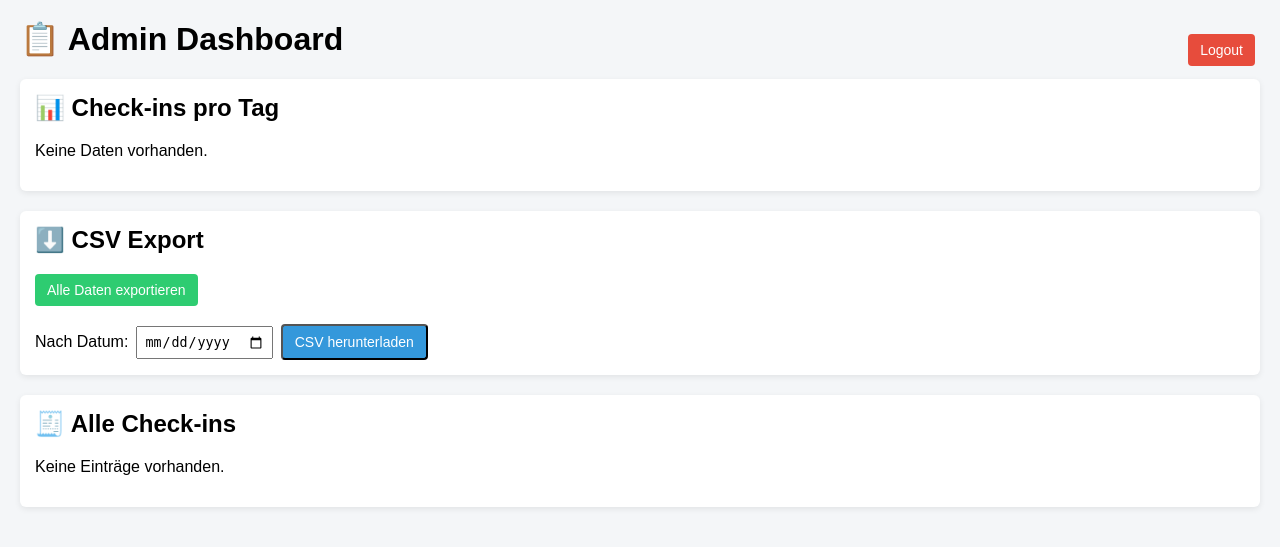
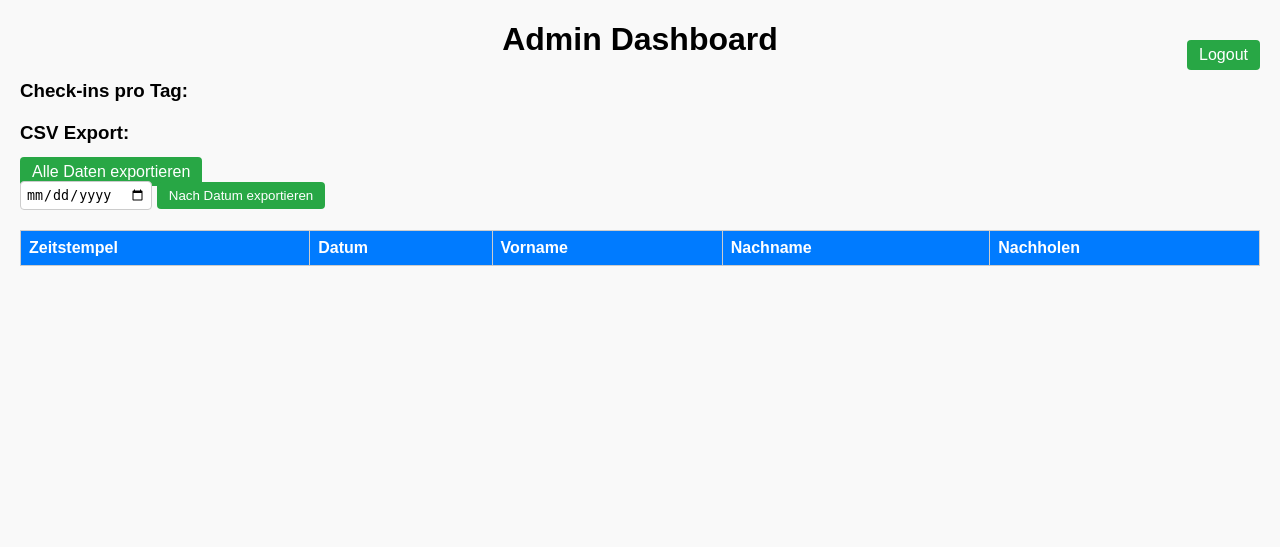
Before and after one commit to mbotru/qr-anwesenheit, a Flask app: page /admin/dashboard in a window 1280 px wide. Shown: the top 547 px of the page. Run offline with Flask 3, Linux system fonts and the light colour scheme; the visitor is signed in with stand-in values (Sample User, id 1); data that the repository does not hold is empty; parts of the project's set-up code (start-up, migrations or seed data) failed here and were passed over.

Commit message:
Update admin_dashboard.html

```diff
--- a/templates/admin_dashboard.html
+++ b/templates/admin_dashboard.html
@@ -2,123 +2,43 @@
 <html lang="de">
 <head>
     <meta charset="UTF-8">
-    <title>Admin Dashboard – Anwesenheit</title>
-    <meta name="viewport" content="width=device-width, initial-scale=1">
-
-    <!-- Optional: simples Styling -->
+    <title>Admin Dashboard</title>
     <style>
-        body {
-            font-family: Arial, sans-serif;
-            background: #f4f6f8;
-            margin: 0;
-            padding: 20px;
-        }
-        h1, h2 {
-            margin-top: 0;
-        }
-        .topbar {
-            display: flex;
-            justify-content: space-between;
-            align-items: center;
-        }
-        .box {
-            background: #ffffff;
-            padding: 15px;
-            border-radius: 6px;
-            margin-bottom: 20px;
-            box-shadow: 0 2px 6px rgba(0,0,0,0.08);
-        }
-        table {
-            width: 100%;
-            border-collapse: collapse;
-            font-size: 14px;
-        }
-        th, td {
-            padding: 8px;
-            border-bottom: 1px solid #ddd;
-            text-align: left;
-        }
-        th {
-            background: #f0f0f0;
-        }
-        tr:hover {
-            background: #fafafa;
-        }
-        .btn {
-            display: inline-block;
-            padding: 8px 12px;
-            border-radius: 4px;
-            text-decoration: none;
-            font-size: 14px;
-            margin-right: 5px;
-            cursor: pointer;
-        }
-        .btn-green { background: #2ecc71; color: white; }
-        .btn-red { background: #e74c3c; color: white; }
-        .btn-blue { background: #3498db; color: white; }
-        .btn-gray { background: #7f8c8d; color: white; }
-        .stats-list li {
-            margin-bottom: 4px;
-        }
-        form.inline {
-            display: inline-flex;
-            align-items: center;
-            gap: 8px;
-        }
-        input[type="date"] {
-            padding: 6px;
-        }
+        body { font-family: Arial, sans-serif; margin: 20px; background-color:#f9f9f9; }
+        h1 { text-align:center; }
+        table { width:100%; border-collapse: collapse; margin-top:20px; }
+        th, td { border:1px solid #ccc; padding:8px; text-align:left; }
+        th { background-color:#007bff; color:white; }
+        tr:nth-child(even) { background-color:#f2f2f2; }
+        .stats { margin:20px 0; }
+        .logout { float:right; margin-top:-40px; }
+        .button { padding:6px 12px; background-color:#28a745; color:white; border:none; border-radius:4px; cursor:pointer; text-decoration:none; }
+        .button:hover { background-color:#218838; }
+        input[type=date] { padding:5px; border-radius:4px; border:1px solid #ccc; }
     </style>
 </head>
 <body>
+    <h1>Admin Dashboard</h1>
+    <a class="logout button" href="{{ url_for('admin_logout') }}">Logout</a>
 
-<div class="topbar">
-    <h1>📋 Admin Dashboard</h1>
-    <a href="/admin/logout" class="btn btn-red">Logout</a>
-</div>
+    <div class="stats">
+        <h3>Check-ins pro Tag:</h3>
+        <ul>
+        {% for date, count in stats.items() %}
+            <li>{{ date }}: {{ count }}</li>
+        {% endfor %}
+        </ul>
+    </div>
 
-<!-- STATISTIK -->
-<div class="box">
-    <h2>📊 Check-ins pro Tag</h2>
-    {% if stats %}
-        <ul class="stats-list">
-            {% for day, count in stats.items() %}
-                <li><strong>{{ day }}</strong>: {{ count }} Check-ins</li>
-            {% endfor %}
-        </ul>
-    {% else %}
-        <p>Keine Daten vorhanden.</p>
-    {% endif %}
-</div>
+    <div class="export">
+        <h3>CSV Export:</h3>
+        <a class="button" href="{{ url_for('admin_export_csv_all') }}">Alle Daten exportieren</a>
+        <form method="get" action="{{ url_for('admin_export_csv_by_date', export_date='dummy') }}" onsubmit="return setExportDate(this)">
+            <input type="date" id="export_date" required>
+            <button class="button" type="submit">Nach Datum exportieren</button>
+        </form>
+    </div>
 
-<!-- EXPORT -->
-<div class="box">
-    <h2>⬇️ CSV Export</h2>
-
-    <!-- Alle -->
-    <a href="/admin/export/csv" class="btn btn-green">
-        Alle Daten exportieren
-    </a>
-
-    <br><br>
-
-    <!-- Nach Datum -->
-    <form class="inline"
-          method="get"
-          onsubmit="this.action = '/admin/export/csv/' + this.export_date.value;">
-        <label for="export_date">Nach Datum:</label>
-        <input type="date" name="export_date" required>
-        <button type="submit" class="btn btn-blue">
-            CSV herunterladen
-        </button>
-    </form>
-</div>
-
-<!-- TABELLE -->
-<div class="box">
-    <h2>🧾 Alle Check-ins</h2>
-
-    {% if records %}
     <table>
         <thead>
             <tr>
@@ -130,21 +50,26 @@
             </tr>
         </thead>
         <tbody>
-            {% for r in records %}
+        {% for r in records %}
             <tr>
-                <td>{{ r["Zeitstempel"] }}</td>
-                <td>{{ r["Datum"] }}</td>
-                <td>{{ r["Vorname"] }}</td>
-                <td>{{ r["Nachname"] }}</td>
-                <td>{{ r["Nachholen"] }}</td>
+                <td>{{ r.Zeitstempel }}</td>
+                <td>{{ r.Datum }}</td>
+                <td>{{ r.Vorname }}</td>
+                <td>{{ r.Nachname }}</td>
+                <td>{{ r.Nachholen }}</td>
             </tr>
-            {% endfor %}
+        {% endfor %}
         </tbody>
     </table>
-    {% else %}
-        <p>Keine Einträge vorhanden.</p>
-    {% endif %}
-</div>
 
+    <script>
+        // Setzt den export_date Parameter dynamisch aus dem Input-Feld
+        function setExportDate(form) {
+            const date = document.getElementById('export_date').value;
+            if (!date) return false;
+            form.action = `/admin/export/csv/${date}`;
+            return true;
+        }
+    </script>
 </body>
 </html>
```
